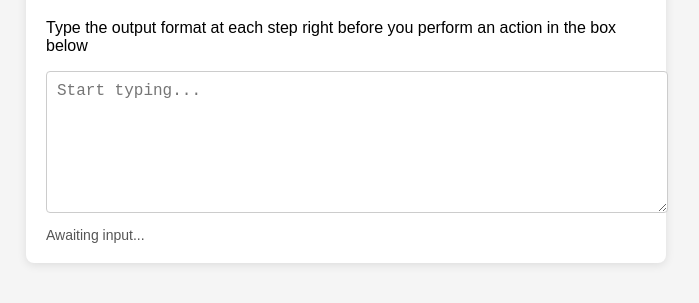
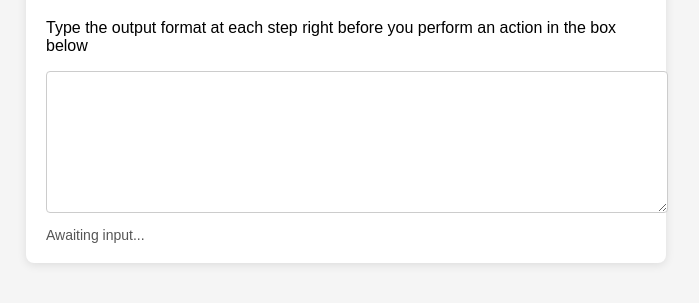
Before and after one commit to Raytsang123/debug, a plain HTML site: page trace_format.html in a window 1280 px wide. Shown: the part 109-412 px from the top of the page, without its empty margins (294-993 px from the left). Drawn offline with Linux system fonts and the light colour scheme.

Commit message:
Update trace_format.html

```diff
--- a/trace_format.html
+++ b/trace_format.html
@@ -46,7 +46,7 @@
   <div class="container">
     <h1>Trace Message Format Monitor</h1>
     <p>Type the output format at each step right before you perform an action in the box below</p>
-    <textarea id="textInput" placeholder="Start typing..."></textarea>
+    <textarea id="textInput" placeholder=""></textarea>
     <div id="status" class="status">Awaiting input...</div>
   </div>
 
```
